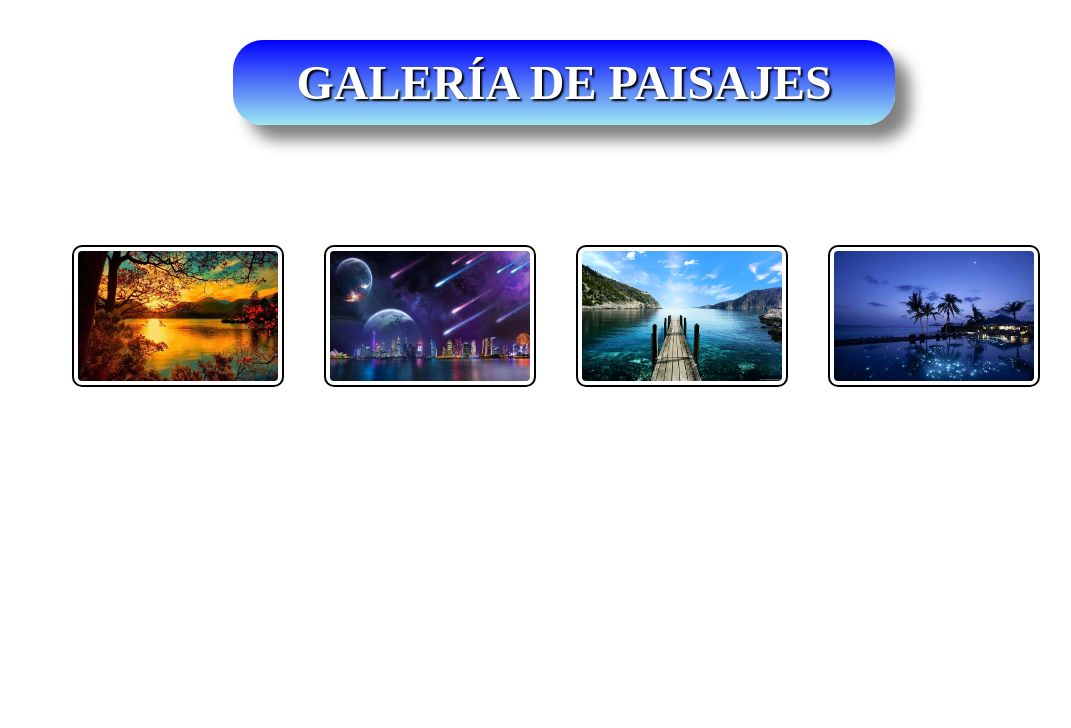
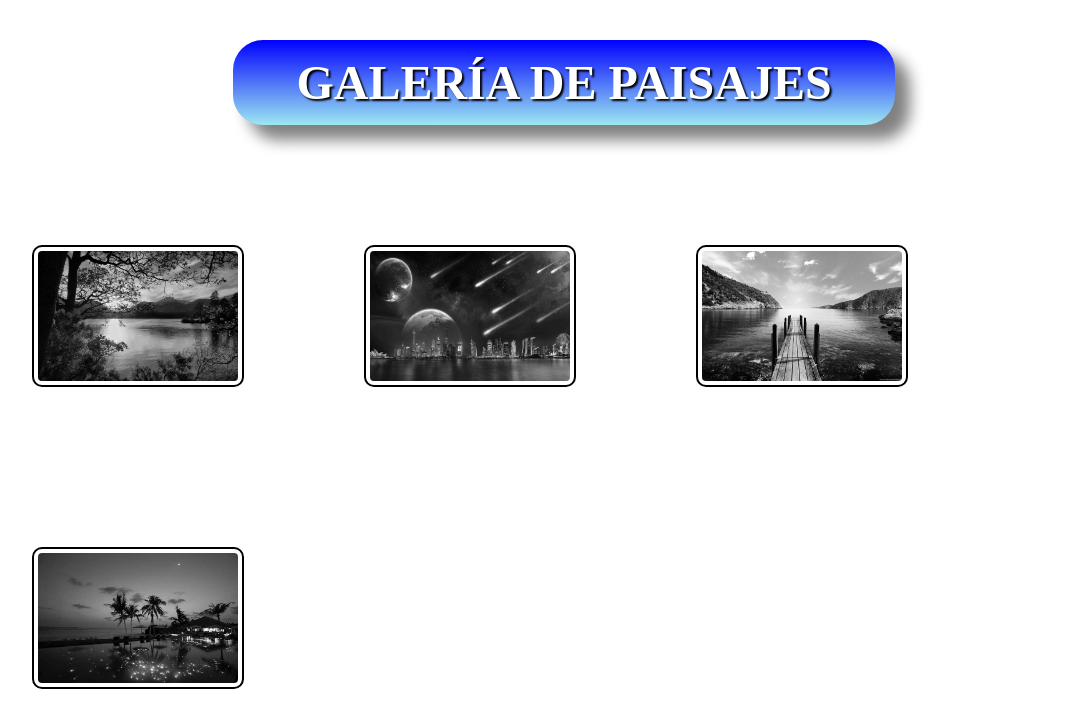
Before and after one commit to Irina-Ichim/Bejob-SimpleGaleriaImagenes, a plain HTML site: page imagenes.html in a window 1280 px wide. Shown: the whole page, without its empty margins (76-1147 px from the left). Drawn offline with Linux system fonts and the light colour scheme.

Commit message:
arreglando un poco los estilos css

```diff
--- a/miEstilo.css
+++ b/miEstilo.css
@@ -1,12 +1,12 @@
 @charset "utf-8";
 
 
-#titulo{
+#titulo {
     text-align: center;
     font-size: 48px;
     background-color: coral;
-	background: -webkit-linear-gradient(top, blue, #9DE8F1);
-	background: -ms-linear-gradient(top, blue, #9DE8F1);
+background-color: blue;
+background-image: -webkit-linear-gradient(top, blue, #9DE8F1);
     width: 50%;
     border-radius: 30px;
     margin: 40px auto;
@@ -16,24 +16,24 @@
     text-shadow: black 2px 2px 2px;
 }
 
-.imagen{
+
+.imagen {
     width: 200px;
     height: 130px;
     border: 2px solid black;
     padding: 4px;
     float: left;
-	margin: 80px 20px;
+    margin: 80px 60px;
     border-radius: 10px;
-	transition: transform 0.5s ease-in-out 1s;
-
-}
-#imagen1{
-	margin-left: 100px;
+    transition: transform 0.5s ease-in-out, filter 0.5s ease-in-out;
+	filter: grayscale(1);
 }
 
-.imagen:hover{
-	transform: scale(1.2);
+.imagen:hover {
+    transform: scale(1.1);
+    filter: grayscale(0);
 }
+
 p.blue{
 	color:blue;
 	margin-right:20px; }
```
Lines whose indentation alone changed are shown as unchanged.
